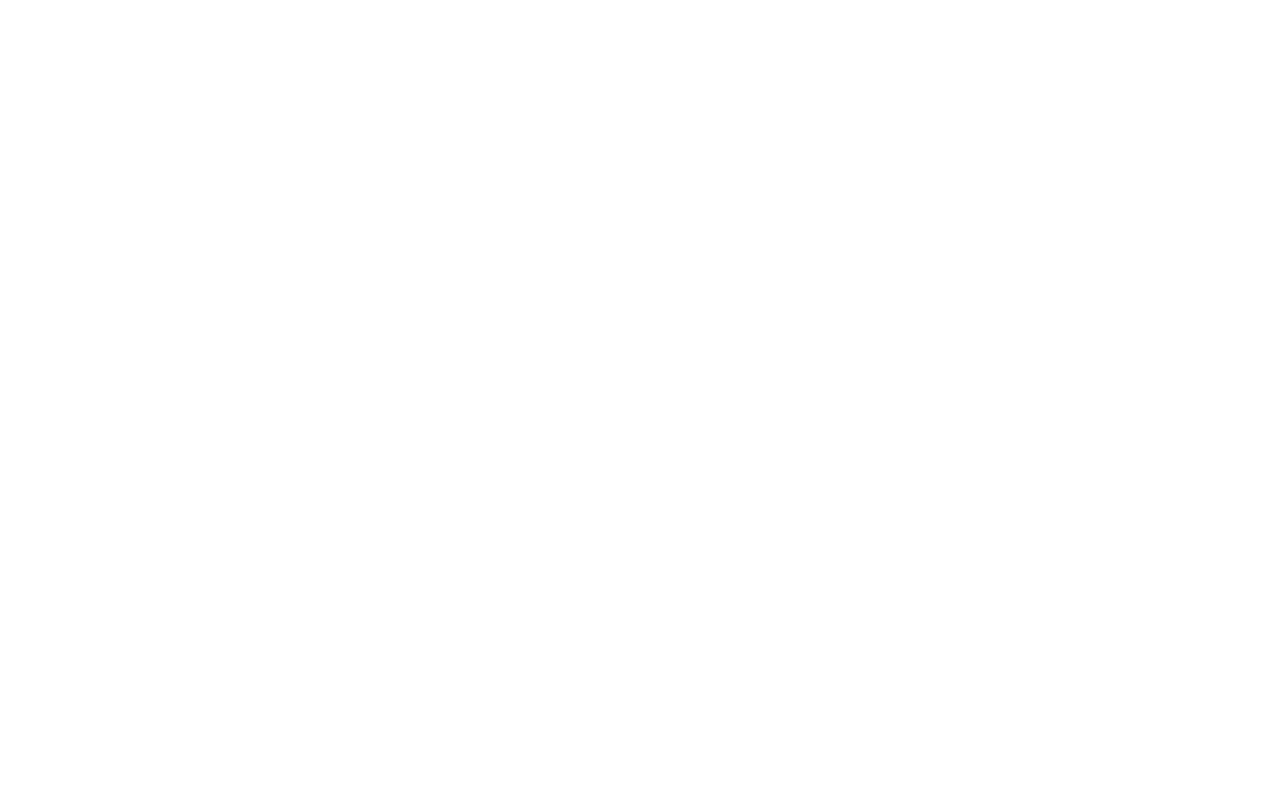
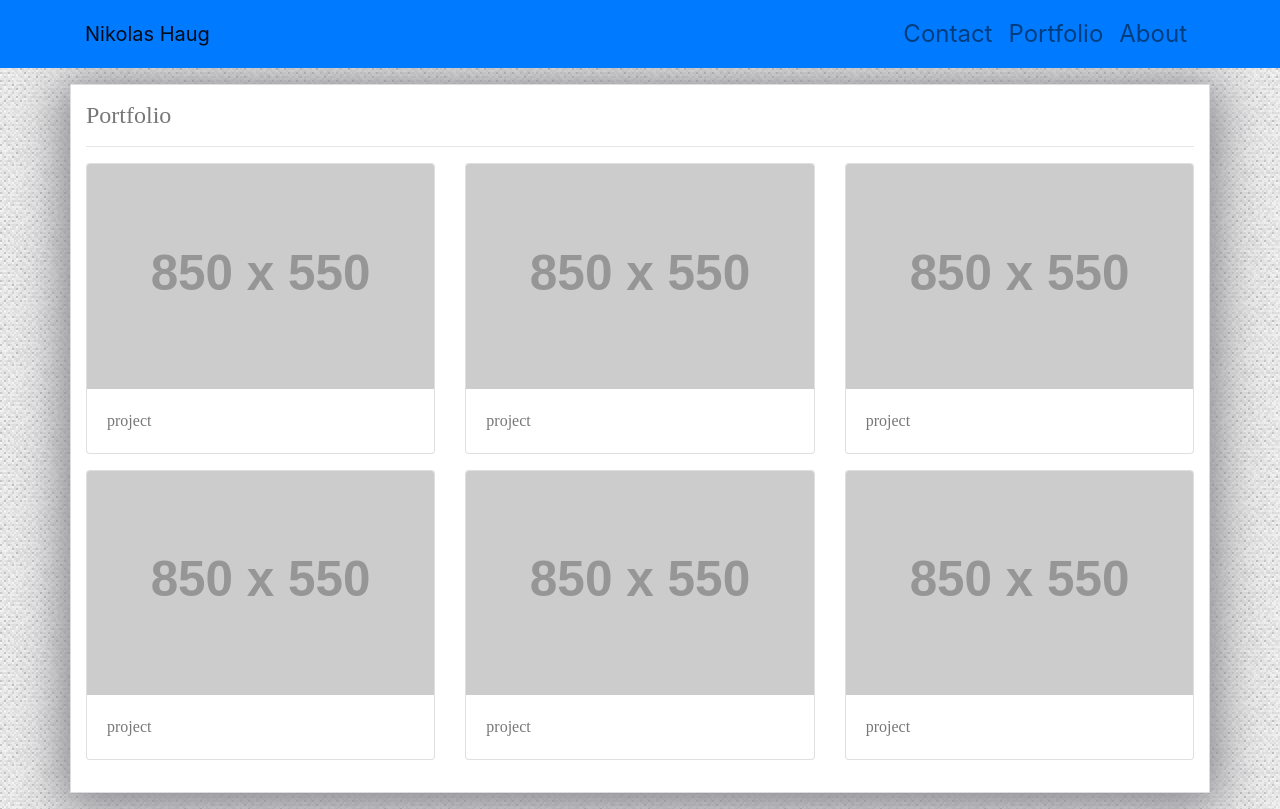
Before and after one commit to nikolas-haug/bootstrap-portfolio, a plain HTML site: page portfolio.html in a window 1280 px wide. Drawn offline with nearby package versions, Linux system fonts and the light colour scheme; placeholder pictures from the web are drawn by us.

Commit message:
add portfolio page and background image

```diff
--- a/assets/css/style.css
+++ b/assets/css/style.css
@@ -1,32 +1,70 @@
-.container-main {
-    border: 2px solid blue;
-    margin-bottom: 50px;
+/* custom css styles */
+
+body {
+    background-image: url('../images/bgnoise_lg_@2X.png');
 }
 
 
-/* Sticky footer styles
--------------------------------------------------- */
-html, {
-    position: relative;
-    min-height: 100%;
-  }
 
-  .footer {
-    position: absolute;
-    bottom: -50;
+.container-main {
+    font-family: 'Times New Roman', Times, serif;
+    background-color: #fff;
+    color: #777;
+    border: 1px solid #ddd;
+    box-shadow: 0px 6px 45px 9px rgba(133,133,140,1);
+    /* margin-bottom: 50px; */
+}
+
+/* removed the .navbar-light class */
+
+.navbar {
+    background-color: #fff;
+    font-size: 24px;
+}
+
+.navbar a {
+    color: #777;
+}
+
+span .navbar-toggler-icon {
+    color: red;
+}
+
+.navbar a:hover {
+    color: orange;
+    background-color: #777;
+    transition: all, 1.5s;
+}
+
+/* change the background color */
+/* .navbar-custom {
+    background-color: #ff5500;
+} */
+/* change the brand and text color */
+/* .navbar-custom .navbar-brand,
+.navbar-custom .navbar-text {
+    color: rgba(255,255,255,.8);
+} */
+/* change the link color */
+/* .navbar-custom .navbar-nav .nav-link {
+    color: rgba(255,255,255,.5);
+} */
+/* change the color of active or hovered links */
+/* .navbar-custom .nav-item.active .nav-link,
+.navbar-custom .nav-item:hover .nav-link {
+    color: black;
+} */
+
+/* sticky simple footer */
+
+.footer {
+    position: fixed;
+    left: 0;
+    bottom: 0;
     width: 100%;
-     /* Set the fixed height of the footer here */
-    /* Vertically center the text there */
-    background-color: #f5f5f5;
-  }
-
-
-  /* Custom page CSS
-  -------------------------------------------------- */
-  /* Not required for template or sticky footer method. */
-
-  /* .container {
-    width: auto;
-    max-width: 680px;
-    padding: 0 15px;
-  } */
+    background-color: red;
+    color: #fff;
+    height: 45px;
+    padding-bottom: 65px;
+    border-top: solid 2px black;
+}
--- a/portfolio.html
+++ b/portfolio.html
@@ -0,0 +1,114 @@
+<!DOCTYPE html>
+<html lang="en">
+<head>
+    <meta charset="UTF-8">
+    <meta name="viewport" content="width=device-width, initial-scale=1.0">
+    <meta http-equiv="X-UA-Compatible" content="ie=edge">
+    <title>Nikolas Haug</title>
+    <link rel="stylesheet" href="assets/css/style.css">
+    <link rel="stylesheet" href="https://maxcdn.bootstrapcdn.com/bootstrap/4.0.0/css/bootstrap.min.css">
+</head>
+
+<body>
+
+    <!-- navbar / header -->
+    <nav class="navbar navbar-expand-lg navbar-light bg-primary">
+        <div class="container">
+            <a class="navbar-brand" href="index.html">Nikolas Haug</a>
+            <button class="navbar-toggler" type="button" data-toggle="collapse" data-target="#navbarNavAltMarkup" aria-controls="navbarNavAltMarkup" aria-expanded="false" aria-label="Toggle navigation">
+                <span class="navbar-toggler-icon"></span>
+            </button>
+            <div class="collapse navbar-collapse" id="navbarNavAltMarkup">
+                <div class="navbar-nav ml-auto">
+                <!-- ADD ACTIVE LINK FOR EACH PAGE -->
+                <!-- <a class="nav-item nav-link active" href="#">Home <span class="sr-only">(current)</span></a> -->
+                <a class="nav-item nav-link" href="contact.html">Contact</a>
+                <a class="nav-item nav-link" href="portfolio.html">Portfolio</a>
+                <a class="nav-item nav-link" href="index.html">About</a>
+                </div>
+            </div>
+        </div>
+    </nav>
+
+    <!-- main content index page -->
+    <div class="container container-main my-3 py-3">
+
+        <div class="row justify-content-center">
+            <div class="col-md-12">
+                <h4>Portfolio</h4>
+                <hr>
+            </div>
+        </div>
+
+        <div class="row">
+            <div class="col-md-4 col-sm-12 mb-3">
+                <div class="card">
+                    <img class="card-img-top" src="http://via.placeholder.com/850x550" alt="Card image cap">
+                    <div class="card-body">
+                        <p class="card-text">project</p>
+                    </div>
+                </div>
+            </div>
+            <div class="col-md-4 col-sm-12 mb-3">
+                <div class="card">
+                    <img class="card-img-top" src="http://via.placeholder.com/850x550" alt="Card image cap">
+                    <div class="card-body">
+                        <p class="card-text">project</p>
+                    </div>
+                </div>
+            </div>
+            <div class="col-md-4 col-sm-12 mb-3">
+                <div class="card">
+                    <img class="card-img-top" src="http://via.placeholder.com/850x550" alt="Card image cap">
+                    <div class="card-body">
+                        <p class="card-text">project</p>
+                    </div>
+                </div>
+            </div>
+        </div>
+
+        <div class="row">
+            <div class="col-md-4 col-sm-12 mb-3">
+                <div class="card">
+                    <img class="card-img-top" src="http://via.placeholder.com/850x550" alt="Card image cap">
+                    <div class="card-body">
+                        <p class="card-text">project</p>
+                    </div>
+                </div>
+            </div>
+            <div class="col-md-4 col-sm-12 mb-3">
+                <div class="card">
+                    <img class="card-img-top" src="http://via.placeholder.com/850x550" alt="Card image cap">
+                    <div class="card-body">
+                        <p class="card-text">project</p>
+                    </div>
+                </div>
+            </div>
+            <div class="col-md-4 col-sm-12 mb-3">
+                <div class="card">
+                    <img class="card-img-top" src="http://via.placeholder.com/850x550" alt="Card image cap">
+                    <div class="card-body">
+                        <p class="card-text">project</p>
+                    </div>
+                </div>
+            </div>
+        </div>
+
+    </div>
+
+    <!-- sticky footer for all pages -->
+    <!-- <footer class="footer">
+        <nav class="navbar navbar-light bg-primary">
+            <a class="navbar-brand" href="#">Fixed bottom</a>
+        </nav>
+    </footer> -->
+
+
+
+
+    <script src="https://code.jquery.com/jquery-3.2.1.slim.min.js" integrity="sha384-KJ3o2DKtIkvYIK3UENzmM7KCkRr/rE9/Qpg6aAZGJwFDMVNA/GpGFF93hXpG5KkN" crossorigin="anonymous"></script>
+    <script src="https://cdnjs.cloudflare.com/ajax/libs/popper.js/1.12.9/umd/popper.min.js" integrity="sha384-ApNbgh9B+Y1QKtv3Rn7W3mgPxhU9K/ScQsAP7hUibX39j7fakFPskvXusvfa0b4Q" crossorigin="anonymous"></script>
+    <script src="https://maxcdn.bootstrapcdn.com/bootstrap/4.0.0/js/bootstrap.min.js" integrity="sha384-JZR6Spejh4U02d8jOt6vLEHfe/JQGiRRSQQxSfFWpi1MquVdAyjUar5+76PVCmYl" crossorigin="anonymous"></script>
+
+</body>
+</html>
```
Also changed, not shown: contact.html (+3 -0 lines), index.html (+7 -4 lines), assets/images/bgnoise_lg_@2X.png (added), assets/images/gray_jean.png (added), assets/images/random_grey_variations.png (added), assets/images/random_grey_variations_@2X.png (added).
